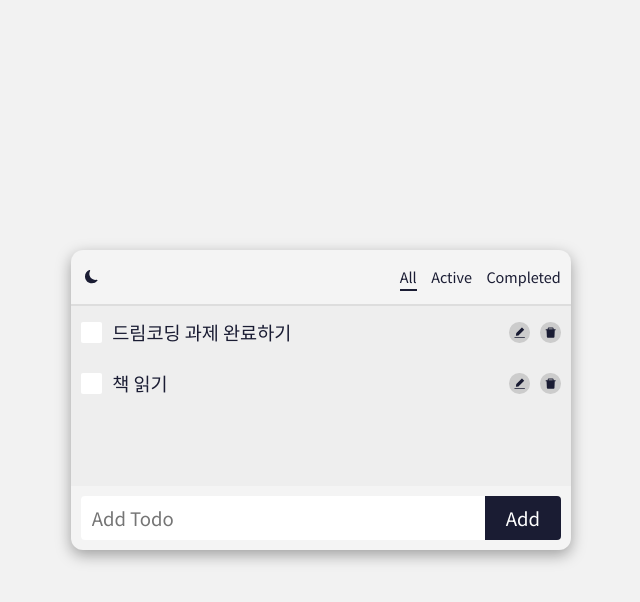
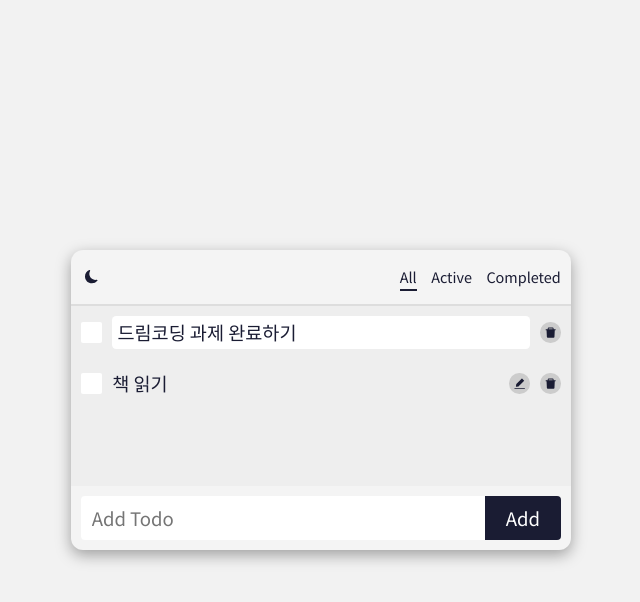
Before and after one commit to kyh196201/react-todo, a React (Create React App) app: page / in a window 1280 px wide. Both pictures are taken after a click on the button 838 px from the left and 332 px from the top of the page. Shown: the top 602 px of the page, without its empty margins (319-959 px from the left). Built offline with nearby package versions, Linux system fonts and the light colour scheme.

Commit message:
할 일 수정하는 기능 구현

```diff
--- a/src/App.jsx
+++ b/src/App.jsx
@@ -46,6 +46,8 @@ function App() {
   );
   const [filter, setFilter] = useState(FILTERS[0]);
 
+  const [editingTodo, setEditingTodo] = useState(null);
+
   useEffect(() => {
     setItem('todoList', JSON.stringify(todoList));
   }, [todoList]);
@@ -74,6 +76,19 @@ function App() {
     });
   };
 
+  const handleStartEdit = todo => {
+    setEditingTodo(todo);
+  };
+
+  const handleCompleteEdit = edited => {
+    dispatch({
+      type: 'edit',
+      payload: { edited },
+    });
+
+    setEditingTodo(null);
+  };
+
   const filteredTodoList = filterTodoList(todoList, filter);
 
   return (
@@ -90,8 +105,11 @@ function App() {
         <AppBody>
           <TodoList
             todoList={filteredTodoList}
+            editingTodo={editingTodo}
             onDelete={handleDelete}
             onToggle={handleToggle}
+            onStartEdit={handleStartEdit}
+            onCompleteEdit={handleCompleteEdit}
           />
         </AppBody>
 
--- a/src/components/TodoItem.jsx
+++ b/src/components/TodoItem.jsx
@@ -1,8 +1,39 @@
+import { useEffect, useState } from 'react';
 import { AiFillDelete, AiFillEdit } from 'react-icons/ai';
 import styles from '../styles/TodoItem.module.css';
 import Checkbox from './Checkbox/Checkbox';
 
-export default function TodoItem({ todo, onDelete, onToggle }) {
+export default function TodoItem({
+  todo,
+  isEdit,
+  onDelete,
+  onToggle,
+  onStartEdit,
+  onCompleteEdit,
+}) {
+  const [inputTitle, setInputTitle] = useState(todo.text);
+
+  useEffect(() => {
+    setInputTitle(todo.text);
+  }, [todo]);
+
+  const handleChangeInputTitle = e => {
+    setInputTitle(e.target.value);
+  };
+
+  const handleStartEdit = () => {
+    onStartEdit(todo);
+  };
+
+  const haandleCompleteEdit = () => {
+    const newTodo = {
+      ...todo,
+      text: inputTitle.trim(),
+    };
+
+    onCompleteEdit(newTodo);
+  };
+
   const handleChange = checked => {
     onToggle({
       ...todo,
@@ -23,14 +54,28 @@ export default function TodoItem({ todo, onDelete, onToggle }) {
       </Checkbox>
 
       <div className={styles.contents}>
-        <p className={styles.text}>{text}</p>
-        {/* <input type="text" className={styles.input} value={text} /> */}
+        {isEdit && (
+          <input
+            type="text"
+            className={styles.input}
+            value={inputTitle}
+            onChange={handleChangeInputTitle}
+            onBlur={haandleCompleteEdit}
+          />
+        )}
+        {!isEdit && <p className={styles.text}>{text}</p>}
       </div>
 
       <div className={styles.control}>
-        <button type="button" className={`btn icon-btn ${styles.button}`}>
-          <AiFillEdit />
-        </button>
+        {!isEdit && (
+          <button
+            type="button"
+            className={`btn icon-btn ${styles.button}`}
+            onClick={handleStartEdit}
+          >
+            <AiFillEdit />
+          </button>
+        )}
 
         <button
           type="button"
--- a/src/components/TodoList.jsx
+++ b/src/components/TodoList.jsx
@@ -3,7 +3,14 @@ import styles from '../styles/TodoList.module.css';
 
 import TodoItem from './TodoItem';
 
-export default function TodoList({ todoList = [], onDelete, onToggle }) {
+export default function TodoList({
+  todoList = [],
+  editingTodo,
+  onDelete,
+  onToggle,
+  onStartEdit,
+  onCompleteEdit,
+}) {
   if (!todoList.length) {
     return <p className={styles.empty}>할 일을 추가해주세요 😃</p>;
   }
@@ -14,8 +21,11 @@ export default function TodoList({ todoList = [], onDelete, onToggle }) {
         <TodoItem
           key={todo.id}
           todo={todo}
+          isEdit={editingTodo && editingTodo.id === todo.id}
           onDelete={onDelete}
           onToggle={onToggle}
+          onStartEdit={onStartEdit}
+          onCompleteEdit={onCompleteEdit}
         />
       ))}
     </ul>
--- a/src/reducers/todo-reducer.js
+++ b/src/reducers/todo-reducer.js
@@ -37,5 +37,18 @@ export default function todoReducer(todoList, action) {
     });
   }
 
+  // 할 일 수정
+  if (type === 'edit') {
+    const { edited } = payload;
+
+    return todoList.map(todo => {
+      if (todo.id !== edited.id) {
+        return todo;
+      }
+
+      return edited;
+    });
+  }
+
   return todoList;
 }
--- a/src/styles/TodoItem.module.css
+++ b/src/styles/TodoItem.module.css
@@ -41,7 +41,7 @@
 .control {
   display: flex;
   align-items: center;
-  flex: 0;
+  flex: 0 1 auto;
 }
 
 .button {
```
